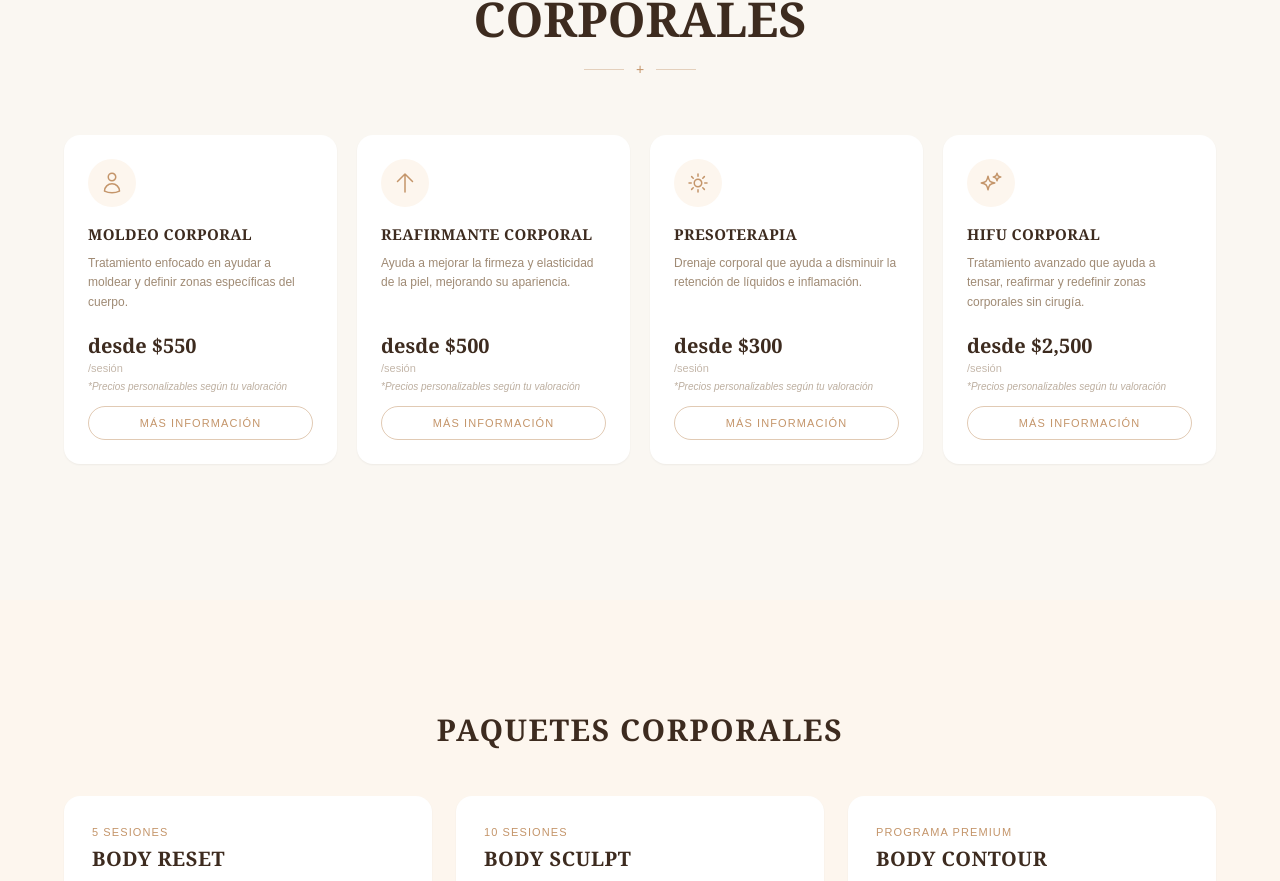
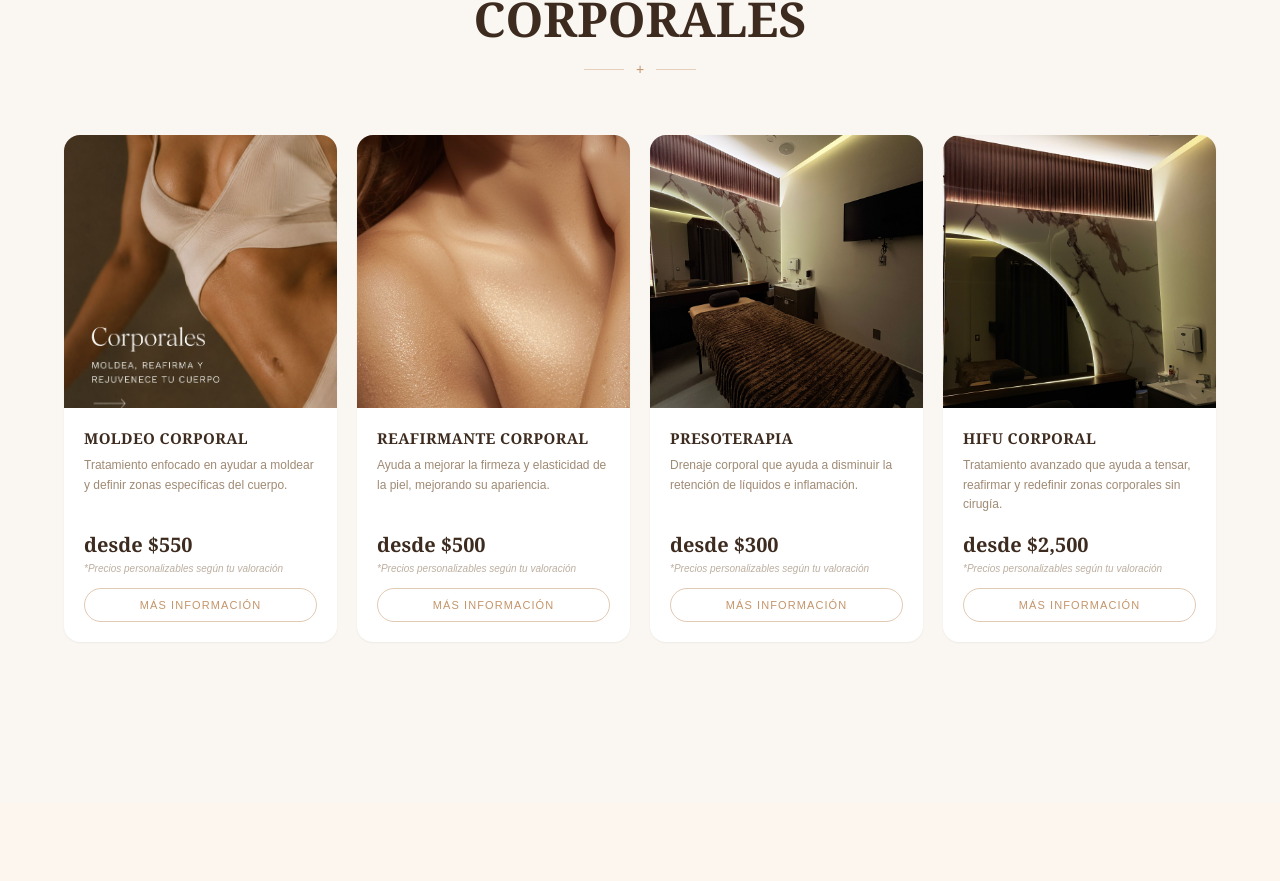
Before and after one commit to Nasusagency/ceemispa, a Next.js app: page / in a window 1280 px wide. Shown: the part 2560-3441 px from the top of the page. Built offline with nearby package versions, Linux system fonts and the light colour scheme.

Commit message:
feat: imágenes por sección + elimina galería experiencia

```diff
--- a/app/page.tsx
+++ b/app/page.tsx
@@ -4,7 +4,6 @@ import Faciales from "@/components/Faciales";
 import Corporales from "@/components/Corporales";
 import Depilacion from "@/components/Depilacion";
 import Masajes from "@/components/Masajes";
-import Gallery from "@/components/Gallery";
 import Footer from "@/components/Footer";
 
 export default function Home() {
@@ -16,7 +15,6 @@ export default function Home() {
       <Corporales />
       <Depilacion />
       <Masajes />
-      <Gallery />
       <Footer />
     </main>
   );
--- a/components/Corporales.tsx
+++ b/components/Corporales.tsx
@@ -1,33 +1,35 @@
+import Image from "next/image";
+
 const WA_BASE = "https://wa.me/523781122322?text=";
 
 const treatments = [
   {
+    img: "/images/Cuerpo/corporales.jpeg",
     name: "MOLDEO CORPORAL",
     desc: "Tratamiento enfocado en ayudar a moldear y definir zonas específicas del cuerpo.",
     price: "$550",
     msg: "Hola! Me interesa información sobre Moldeo Corporal en CEEMI Clínica Estética.",
-    icon: <MoldeoIcon />,
   },
   {
+    img: "/images/Cuerpo/hombro-glow.jpeg",
     name: "REAFIRMANTE CORPORAL",
     desc: "Ayuda a mejorar la firmeza y elasticidad de la piel, mejorando su apariencia.",
     price: "$500",
     msg: "Hola! Me interesa información sobre Reafirmante Corporal en CEEMI Clínica Estética.",
-    icon: <ReafirmanteIcon />,
   },
   {
+    img: "/images/Inmobiliario/cabina.jpeg",
     name: "PRESOTERAPIA",
     desc: "Drenaje corporal que ayuda a disminuir la retención de líquidos e inflamación.",
     price: "$300",
     msg: "Hola! Me interesa información sobre Presoterapia en CEEMI Clínica Estética.",
-    icon: <PresoterapiaIcon />,
   },
   {
+    img: "/images/Inmobiliario/cabina-2.jpeg",
     name: "HIFU CORPORAL",
     desc: "Tratamiento avanzado que ayuda a tensar, reafirmar y redefinir zonas corporales sin cirugía.",
     price: "$2,500",
     msg: "Hola! Me interesa información sobre HIFU Corporal en CEEMI Clínica Estética.",
-    icon: <HifuIcon />,
   },
 ];
 
@@ -81,26 +83,32 @@ export default function Corporales() {
           </div>
 
           {/* 4 treatment cards */}
-          <div className="grid grid-cols-1 sm:grid-cols-2 lg:grid-cols-4 gap-5 mb-6">
+          <div className="grid grid-cols-2 lg:grid-cols-4 gap-4 md:gap-5 mb-12">
             {treatments.map((t) => (
               <div
                 key={t.name}
-                className="bg-white rounded-2xl p-6 shadow-sm hover:shadow-md transition-shadow duration-300 flex flex-col"
+                className="bg-white rounded-2xl overflow-hidden shadow-sm hover:shadow-md transition-shadow duration-300 flex flex-col"
               >
-                <div className="w-12 h-12 rounded-full bg-ceemi-cream flex items-center justify-center text-ceemi-beige mb-4">
-                  {t.icon}
+                <div className="relative aspect-square">
+                  <Image
+                    src={t.img}
+                    alt={t.name}
+                    fill
+                    className="object-cover"
+                    sizes="(max-width: 640px) 50vw, 25vw"
+                  />
                 </div>
-                <h3 className="font-serif text-[15px] font-bold text-ceemi-dark mb-2 tracking-wide">
+                <div className="p-4 md:p-5 flex flex-col flex-1">
+                  <h3 className="font-serif text-sm md:text-[15px] font-bold text-ceemi-dark mb-2 tracking-wide">
                     {t.name}
                   </h3>
-                <p className="text-ceemi-brown/65 text-xs leading-relaxed flex-1 mb-5">
+                  <p className="text-ceemi-brown/65 text-xs leading-relaxed mb-4 flex-1">
                     {t.desc}
                   </p>
                   <div>
-                  <p className="font-serif text-xl font-bold text-ceemi-dark">
+                    <p className="font-serif text-lg md:text-xl font-bold text-ceemi-dark">
                       desde {t.price}
                     </p>
-                  <p className="text-[11px] text-ceemi-brown/40 font-sans">/sesión</p>
                     <p className="text-ceemi-brown/45 text-[10px] italic mt-0.5 mb-3">
                       *Precios personalizables según tu valoración
                     </p>
@@ -114,6 +122,7 @@ export default function Corporales() {
                     >
                       Más información
                     </a>
+                  </div>
                 </div>
               </div>
             ))}
@@ -179,35 +188,3 @@ export default function Corporales() {
     </>
   );
 }
-
-function MoldeoIcon() {
-  return (
-    <svg viewBox="0 0 24 24" fill="none" stroke="currentColor" strokeWidth={1.5} className="w-6 h-6">
-      <path strokeLinecap="round" strokeLinejoin="round" d="M15.75 6a3.75 3.75 0 11-7.5 0 3.75 3.75 0 017.5 0zM4.501 20.118a7.5 7.5 0 0114.998 0A17.933 17.933 0 0112 21.75c-2.676 0-5.216-.584-7.499-1.632z" />
-    </svg>
-  );
-}
-
-function ReafirmanteIcon() {
-  return (
-    <svg viewBox="0 0 24 24" fill="none" stroke="currentColor" strokeWidth={1.5} className="w-6 h-6">
-      <path strokeLinecap="round" strokeLinejoin="round" d="M4.5 10.5L12 3m0 0l7.5 7.5M12 3v18" />
-    </svg>
-  );
-}
-
-function PresoterapiaIcon() {
-  return (
-    <svg viewBox="0 0 24 24" fill="none" stroke="currentColor" strokeWidth={1.5} className="w-6 h-6">
-      <path strokeLinecap="round" strokeLinejoin="round" d="M12 3v2.25m6.364.386l-1.591 1.591M21 12h-2.25m-.386 6.364l-1.591-1.591M12 18.75V21m-4.773-4.227l-1.591 1.591M5.25 12H3m4.227-4.773L5.636 5.636M15.75 12a3.75 3.75 0 11-7.5 0 3.75 3.75 0 017.5 0z" />
-    </svg>
-  );
-}
-
-function HifuIcon() {
-  return (
-    <svg viewBox="0 0 24 24" fill="none" stroke="currentColor" strokeWidth={1.5} className="w-6 h-6">
-      <path strokeLinecap="round" strokeLinejoin="round" d="M9.813 15.904L9 18.75l-.813-2.846a4.5 4.5 0 00-3.09-3.09L2.25 12l2.846-.813a4.5 4.5 0 003.09-3.09L9 5.25l.813 2.846a4.5 4.5 0 003.09 3.09L15.75 12l-2.846.813a4.5 4.5 0 00-3.09 3.09zM18.259 8.715L18 9.75l-.259-1.035a3.375 3.375 0 00-2.455-2.456L14.25 6l1.036-.259a3.375 3.375 0 002.455-2.456L18 2.25l.259 1.035a3.375 3.375 0 002.456 2.456L21.75 6l-1.035.259a3.375 3.375 0 00-2.456 2.456z" />
-    </svg>
-  );
-}
--- a/components/Masajes.tsx
+++ b/components/Masajes.tsx
@@ -1,57 +1,59 @@
+import Image from "next/image";
+
 const WA_BASE = "https://wa.me/523781122322?text=";
 
 const massages = [
   {
+    img: "/images/Inmobiliario/sala-1.jpeg",
     name: "MASAJE RELAJANTE",
     duration: "90 min",
     price: "$1,200",
     msg: "Hola! Me interesa información sobre el Masaje Relajante en CEEMI Clínica Estética.",
-    icon: <RelaxIcon />,
   },
   {
+    img: "/images/Inmobiliario/sala-2.jpeg",
     name: "MASAJE DESCONTRACTURANTE",
     duration: "60 min",
     price: "$800",
     msg: "Hola! Me interesa información sobre el Masaje Descontracturante en CEEMI Clínica Estética.",
-    icon: <DesconIcon />,
   },
   {
+    img: "/images/Inmobiliario/sala-3.jpeg",
     name: "MASAJE REDUCTIVO",
     duration: "60 min",
     price: "$900",
     msg: "Hola! Me interesa información sobre el Masaje Reductivo en CEEMI Clínica Estética.",
-    icon: <ReductIcon />,
   },
   {
+    img: "/images/Inmobiliario/sala-4.jpeg",
     name: "MASAJE DRENANTE",
     duration: "60 min",
     price: "$800",
     msg: "Hola! Me interesa información sobre el Masaje Drenante en CEEMI Clínica Estética.",
-    icon: <DrenIcon />,
   },
 ];
 
 const complements = [
   {
+    img: "/images/Inmobiliario/detalle-1.jpeg",
     name: "DRENAJE LINFÁTICO",
     desc: "Favorece la eliminación de toxinas, reduce inflamación y mejora la circulación.",
     price: "$700",
     msg: "Hola! Me interesa información sobre Drenaje Linfático en CEEMI Clínica Estética.",
-    icon: <DrenajeIcon />,
   },
   {
+    img: "/images/Inmobiliario/detalle-2.jpeg",
     name: "ENVOLTURAS CORPORALES",
     desc: "Tratamientos complementarios que ayudan a desintoxicar, hidratar y reafirmar la piel.",
     price: "$800",
     msg: "Hola! Me interesa información sobre Envolturas Corporales en CEEMI Clínica Estética.",
-    icon: <EnvolturaIcon />,
   },
   {
+    img: "/images/Inmobiliario/detalle-3.jpeg",
     name: "EXFOLIACIÓN CORPORAL",
     desc: "Renueva tu piel, elimina células muertas y mejora la absorción de activos.",
     price: "$500",
     msg: "Hola! Me interesa información sobre Exfoliación Corporal en CEEMI Clínica Estética.",
-    icon: <ExfoliacionIcon />,
   },
 ];
 
@@ -78,23 +80,30 @@ export default function Masajes() {
           </div>
 
           {/* 4 massage cards */}
-          <div className="grid grid-cols-1 sm:grid-cols-2 lg:grid-cols-4 gap-5 mb-6">
+          <div className="grid grid-cols-2 lg:grid-cols-4 gap-4 md:gap-5 mb-12">
             {massages.map((m) => (
               <div
                 key={m.name}
-                className="bg-white rounded-2xl p-6 shadow-sm hover:shadow-md transition-shadow duration-300 flex flex-col"
+                className="bg-white rounded-2xl overflow-hidden shadow-sm hover:shadow-md transition-shadow duration-300 flex flex-col"
               >
-                <div className="w-12 h-12 rounded-full bg-ceemi-cream flex items-center justify-center text-ceemi-beige mb-4">
-                  {m.icon}
+                <div className="relative aspect-square">
+                  <Image
+                    src={m.img}
+                    alt={m.name}
+                    fill
+                    className="object-cover"
+                    sizes="(max-width: 640px) 50vw, 25vw"
+                  />
                 </div>
-                <h3 className="font-serif text-sm font-bold text-ceemi-dark mb-1 tracking-wide">
+                <div className="p-4 md:p-5 flex flex-col flex-1">
+                  <h3 className="font-serif text-sm md:text-[15px] font-bold text-ceemi-dark mb-1 tracking-wide">
                     {m.name}
                   </h3>
                   <p className="text-ceemi-brown/50 text-xs font-sans mb-4 flex-1">
                     {m.duration}
                   </p>
                   <div>
-                  <p className="font-serif text-2xl font-bold text-ceemi-dark">
+                    <p className="font-serif text-lg md:text-xl font-bold text-ceemi-dark">
                       {m.price}
                     </p>
                     <p className="text-ceemi-brown/45 text-[10px] italic mt-0.5 mb-3">
@@ -110,6 +119,7 @@ export default function Masajes() {
                     >
                       Agendar
                     </a>
+                  </div>
                 </div>
               </div>
             ))}
@@ -133,11 +143,18 @@ export default function Masajes() {
             {complements.map((c) => (
               <div
                 key={c.name}
-                className="bg-white rounded-2xl p-7 shadow-sm hover:shadow-md transition-shadow duration-300 flex flex-col"
+                className="bg-white rounded-2xl overflow-hidden shadow-sm hover:shadow-md transition-shadow duration-300 flex flex-col"
               >
-                <div className="w-12 h-12 rounded-full bg-ceemi-cream flex items-center justify-center text-ceemi-beige mb-4">
-                  {c.icon}
+                <div className="relative aspect-video">
+                  <Image
+                    src={c.img}
+                    alt={c.name}
+                    fill
+                    className="object-cover"
+                    sizes="(max-width: 768px) 100vw, 33vw"
+                  />
                 </div>
+                <div className="p-6 flex flex-col flex-1">
                   <h3 className="font-serif text-base font-bold text-ceemi-dark mb-3 tracking-wide">
                     {c.name}
                   </h3>
@@ -163,6 +180,7 @@ export default function Masajes() {
                     </a>
                   </div>
                 </div>
+              </div>
             ))}
           </div>
         </div>
@@ -170,59 +188,3 @@ export default function Masajes() {
     </>
   );
 }
-
-function RelaxIcon() {
-  return (
-    <svg viewBox="0 0 24 24" fill="none" stroke="currentColor" strokeWidth={1.5} className="w-6 h-6">
-      <path strokeLinecap="round" strokeLinejoin="round" d="M21 8.25c0-2.485-2.099-4.5-4.688-4.5-1.935 0-3.597 1.126-4.312 2.733-.715-1.607-2.377-2.733-4.313-2.733C5.1 3.75 3 5.765 3 8.25c0 7.22 9 12 9 12s9-4.78 9-12z" />
-    </svg>
-  );
-}
-
-function DesconIcon() {
-  return (
-    <svg viewBox="0 0 24 24" fill="none" stroke="currentColor" strokeWidth={1.5} className="w-6 h-6">
-      <path strokeLinecap="round" strokeLinejoin="round" d="M6.633 10.5c.806 0 1.533-.446 2.031-1.08a9.041 9.041 0 012.861-2.4c.723-.384 1.35-.956 1.653-1.715a4.498 4.498 0 00.322-1.672V3a.75.75 0 01.75-.75A2.25 2.25 0 0116.5 4.5c0 1.152-.26 2.243-.723 3.218-.266.558.107 1.282.725 1.282h3.126c1.026 0 1.945.694 2.054 1.715.045.422.068.85.068 1.285a11.95 11.95 0 01-2.649 7.521c-.388.482-.987.729-1.605.729H13.48c-.483 0-.964-.078-1.423-.23l-3.114-1.04a4.501 4.501 0 00-1.423-.23H5.904M14.25 9h2.25M5.904 18.75c.083.205.173.405.27.602.197.4-.078.898-.523.898h-.908c-.889 0-1.713-.518-1.972-1.368a12 12 0 01-.521-3.507c0-1.553.295-3.036.831-4.398C3.387 10.203 4.167 9.75 5 9.75h1.053c.472 0 .745.556.5.96a8.958 8.958 0 00-1.302 4.665c0 1.194.232 2.333.654 3.375z" />
-    </svg>
-  );
-}
-
-function ReductIcon() {
-  return (
-    <svg viewBox="0 0 24 24" fill="none" stroke="currentColor" strokeWidth={1.5} className="w-6 h-6">
-      <path strokeLinecap="round" strokeLinejoin="round" d="M3.75 3v11.25A2.25 2.25 0 006 16.5h2.25M3.75 3h-1.5m1.5 0h16.5m0 0h1.5m-1.5 0v11.25A2.25 2.25 0 0118 16.5h-2.25m-7.5 0h7.5m-7.5 0l-1 3m8.5-3l1 3m0 0l.5 1.5m-.5-1.5h-9.5m0 0l-.5 1.5M9 11.25v1.5M12 9v3.75m3-6v6" />
-    </svg>
-  );
-}
-
-function DrenIcon() {
-  return (
-    <svg viewBox="0 0 24 24" fill="none" stroke="currentColor" strokeWidth={1.5} className="w-6 h-6">
-      <path strokeLinecap="round" strokeLinejoin="round" d="M12 3v2.25m6.364.386l-1.591 1.591M21 12h-2.25m-.386 6.364l-1.591-1.591M12 18.75V21m-4.773-4.227l-1.591 1.591M5.25 12H3m4.227-4.773L5.636 5.636M15.75 12a3.75 3.75 0 11-7.5 0 3.75 3.75 0 017.5 0z" />
-    </svg>
-  );
-}
-
-function DrenajeIcon() {
-  return (
-    <svg viewBox="0 0 24 24" fill="none" stroke="currentColor" strokeWidth={1.5} className="w-6 h-6">
-      <path strokeLinecap="round" strokeLinejoin="round" d="M9.813 15.904L9 18.75l-.813-2.846a4.5 4.5 0 00-3.09-3.09L2.25 12l2.846-.813a4.5 4.5 0 003.09-3.09L9 5.25l.813 2.846a4.5 4.5 0 003.09 3.09L15.75 12l-2.846.813a4.5 4.5 0 00-3.09 3.09z" />
-    </svg>
-  );
-}
-
-function EnvolturaIcon() {
-  return (
-    <svg viewBox="0 0 24 24" fill="none" stroke="currentColor" strokeWidth={1.5} className="w-6 h-6">
-      <path strokeLinecap="round" strokeLinejoin="round" d="M12 3c2.755 0 5.455.232 8.083.678.533.09.917.556.917 1.096v1.044a2.25 2.25 0 01-.659 1.591l-5.432 5.432a2.25 2.25 0 00-.659 1.591v2.927a2.25 2.25 0 01-1.244 2.013L9.75 21v-6.568a2.25 2.25 0 00-.659-1.591L3.659 7.409A2.25 2.25 0 013 5.818V4.774c0-.54.384-1.006.917-1.096A48.32 48.32 0 0112 3z" />
-    </svg>
-  );
-}
-
-function ExfoliacionIcon() {
-  return (
-    <svg viewBox="0 0 24 24" fill="none" stroke="currentColor" strokeWidth={1.5} className="w-6 h-6">
-      <path strokeLinecap="round" strokeLinejoin="round" d="M9.53 16.122a3 3 0 00-5.78 1.128 2.25 2.25 0 01-2.4 2.245 4.5 4.5 0 008.4-2.245c0-.399-.078-.78-.22-1.128zm0 0a15.998 15.998 0 003.388-1.62m-5.043-.025a15.994 15.994 0 011.622-3.395m3.42 3.42a15.995 15.995 0 004.764-4.648l3.876-5.814a1.151 1.151 0 00-1.597-1.597L14.146 6.32a15.996 15.996 0 00-4.649 4.763m3.42 3.42a6.776 6.776 0 00-3.42-3.42" />
-    </svg>
-  );
-}
```
Lines whose indentation alone changed are shown as unchanged.
